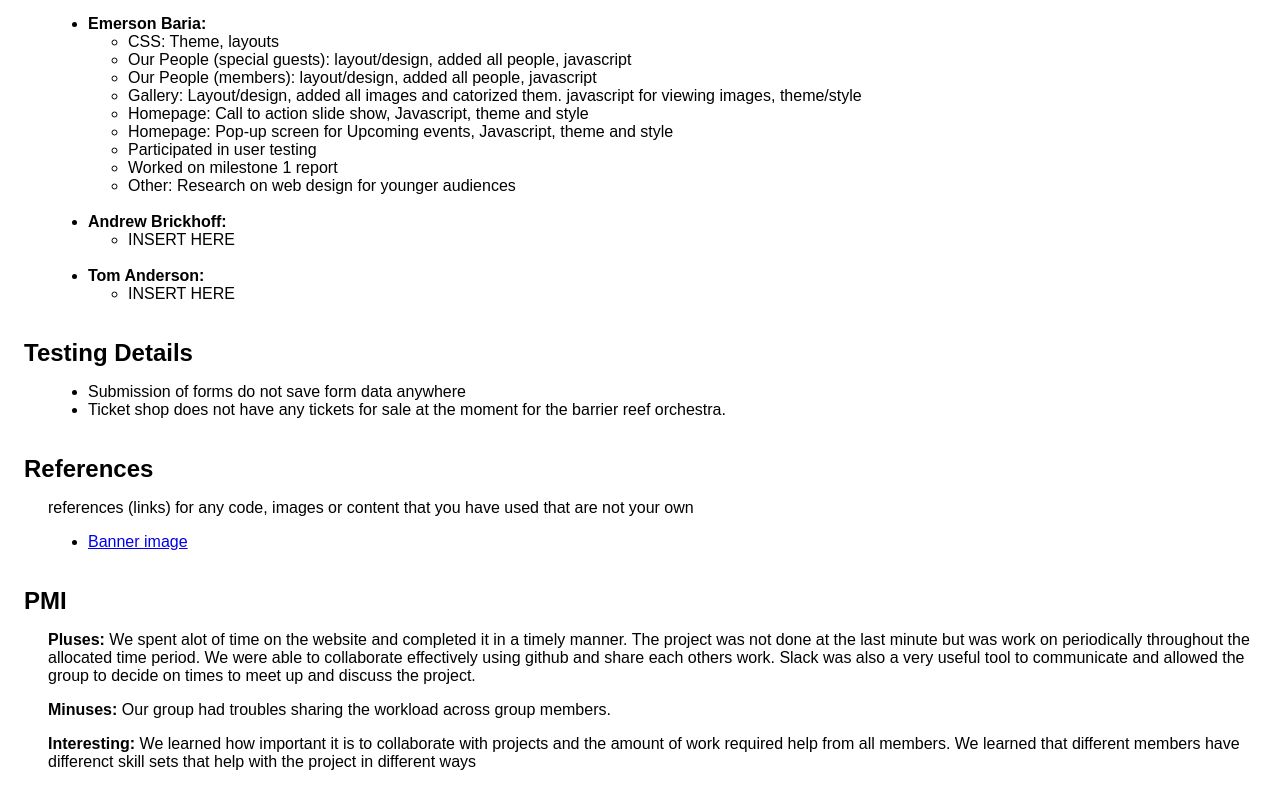
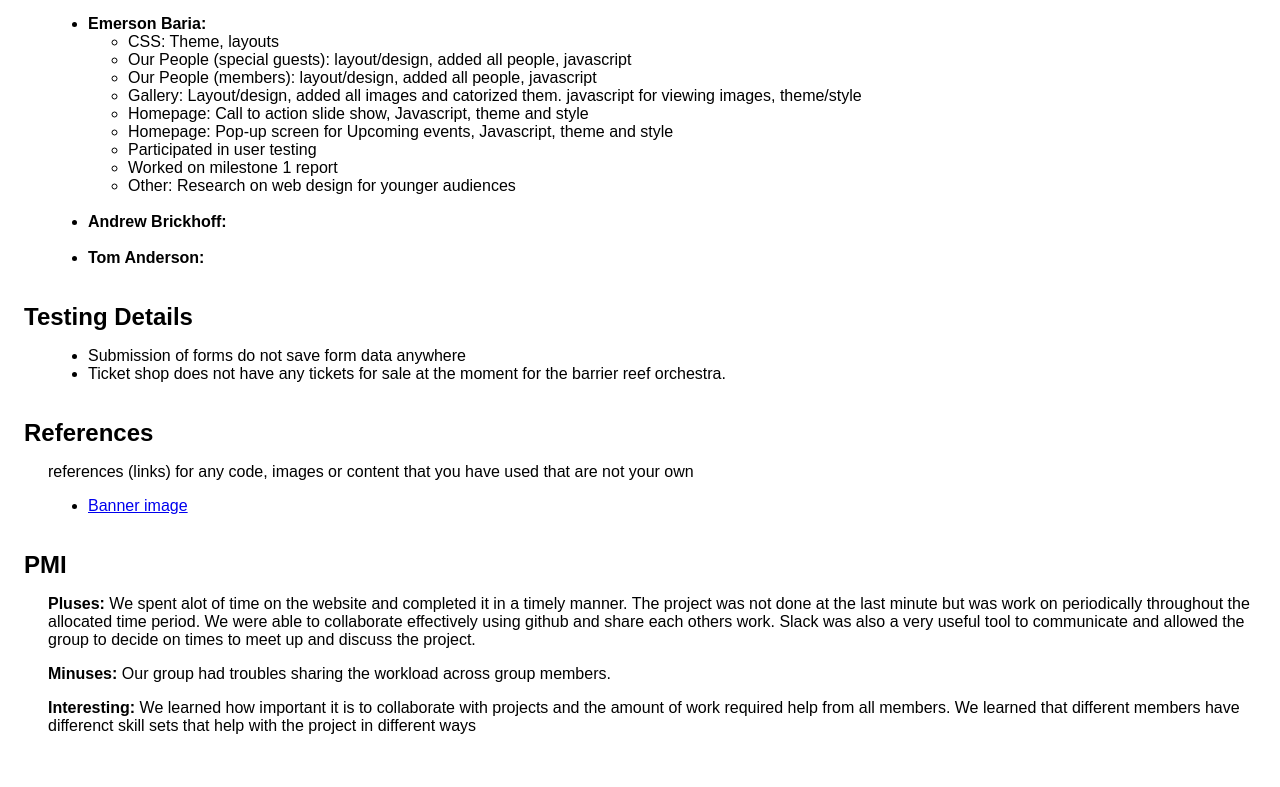
Before and after one commit to CalebMacdonaldBlack/cp1406-16-28, a plain HTML site: page report.html in a window 1280 px wide. Shown: the part 937-1724 px from the top of the page. After the commit the page ends 1688 px from the top, so only its background shows below. Drawn offline with Linux system fonts and the light colour scheme.

Commit message:
removed INSERT HERE from report

```diff
--- a/report.html
+++ b/report.html
@@ -79,13 +79,13 @@ Tom Anderson - Rezobro
     <br>
     <li><strong>Andrew Brickhoff: </strong>
         <ul>
-            <li>INSERT HERE</li>
+            <!--<li>INSERT HERE</li>-->
         </ul>
     </li>
     <br>
     <li><strong>Tom Anderson: </strong>
         <ul>
-            <li>INSERT HERE</li>
+            <!--<li>INSERT HERE</li>-->
         </ul>
     </li>
 </ul>
```
